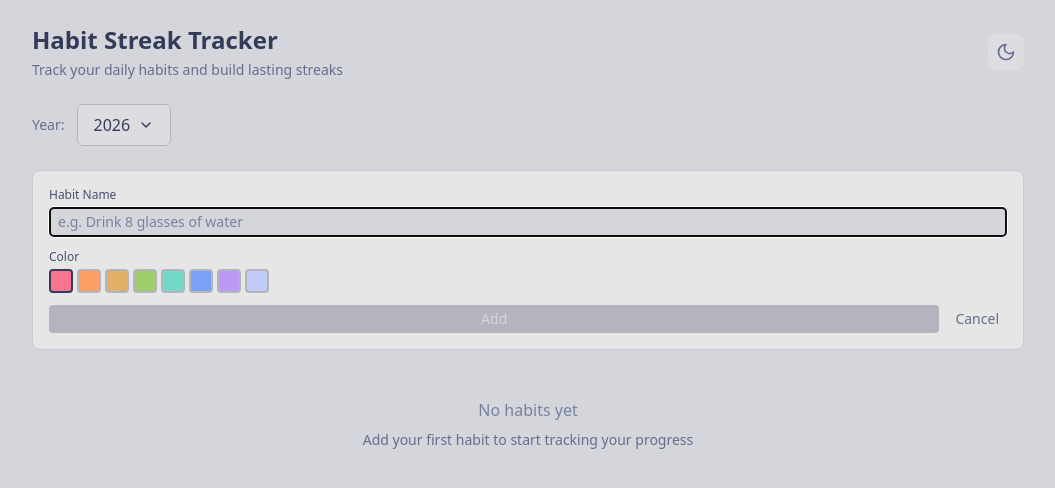
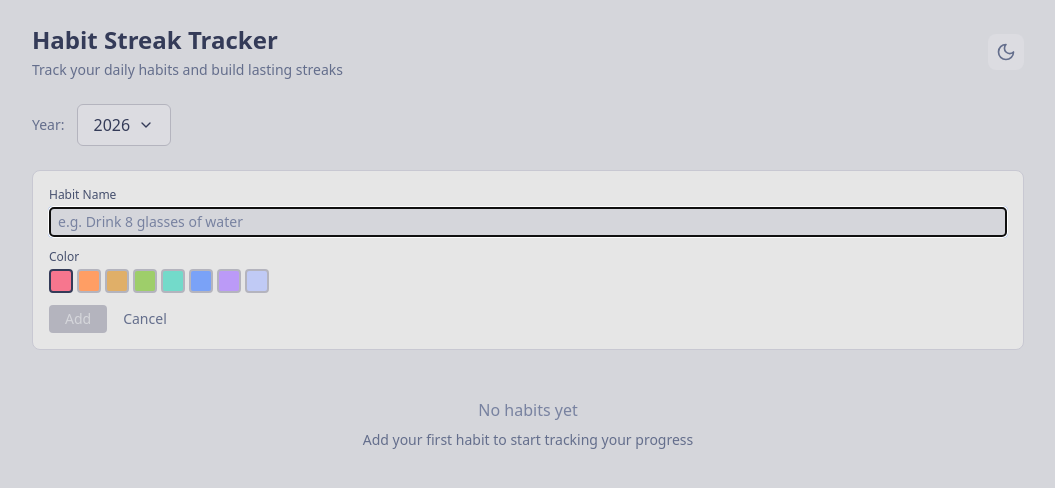
Before and after one commit to johnleoclaudio/habitstreak, a React (Vite) app: page / in a window 1280 px wide. Both pictures are taken after a click on the button "Add Habit". Shown: the top 488 px of the page, without its empty margins (112-1167 px from the left). Built offline with nearby package versions, Linux system fonts and the light colour scheme.

Commit message:
chore: update add habit button size

```diff
--- a/src/components/AddHabitForm.tsx
+++ b/src/components/AddHabitForm.tsx
@@ -87,7 +87,7 @@ export const AddHabitForm = ({ onAddHabit }: AddHabitFormProps) => {
           <button
             type="submit"
             disabled={!name.trim()}
-            className="flex-1 bg-tokyo-blue hover:bg-tokyo-blue/80 disabled:bg-tokyo-bg3 disabled:cursor-not-allowed text-tokyo-bg py-1 px-2 rounded text-sm transition-colors"
+            className="px-4 py-1 bg-tokyo-blue hover:bg-tokyo-blue/80 disabled:bg-tokyo-bg3 disabled:cursor-not-allowed text-tokyo-bg rounded text-sm transition-colors"
           >
             Add
           </button>
```
